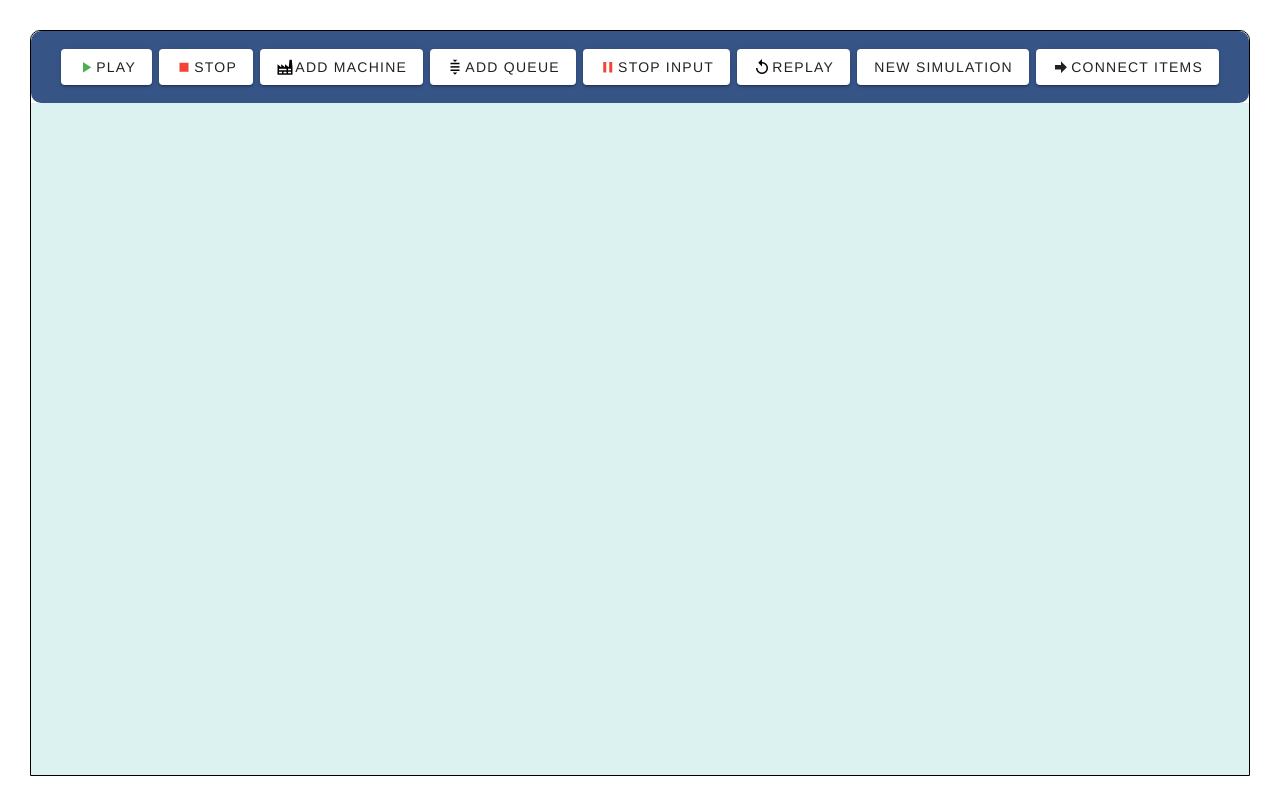
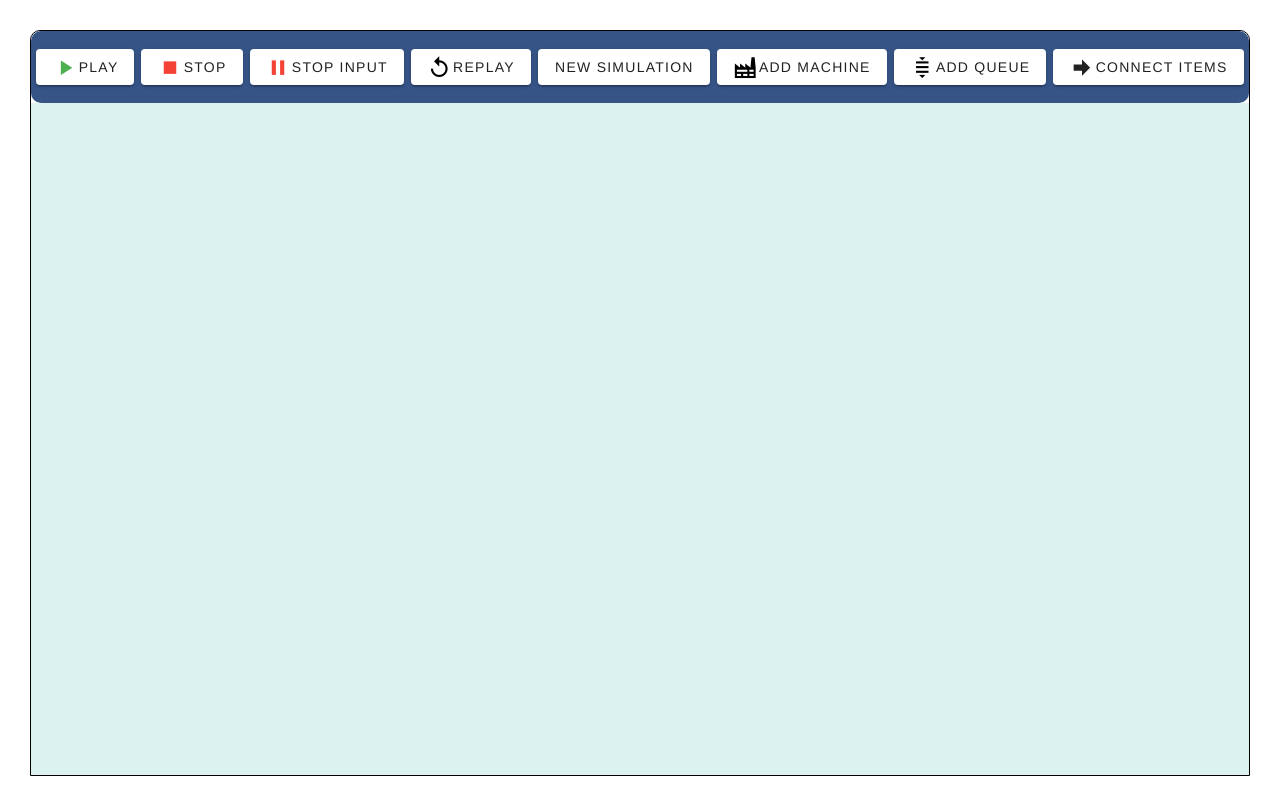
Before and after one commit to abdelrahmanbassam/Producer-Simulation, a Vue app in the folder frontend/: page / in a window 1280 px wide. Built offline with nearby package versions, Linux system fonts and the light colour scheme.

Commit message:
button sequence

```diff
--- a/frontend/src/components/taskBar.vue
+++ b/frontend/src/components/taskBar.vue
@@ -1,7 +1,7 @@
 <template>
   <div class="hello">
     <v-btn class="btn" v-for="(but,index) in buttons" :key="index" @click="handleclick(index)" :class="{ 'clicked': clickedButton === index }" :disabled=disablebutton[index] >
-      <v-icon v-if="icons[index]!==''" :color="iconcolors[index]">{{ icons[index] }}</v-icon>
+      <v-icon v-if="icons[index]!==''" :color="iconcolors[index]" size="25">{{ icons[index] }}</v-icon>
       {{ but }}</v-btn>
   </div>
 </template>
@@ -13,9 +13,9 @@ export default {
   name: 'taskBar',
   data:()=>({
 
-    buttons:["play","Stop","Add Machine","Add Queue","Stop input","Replay", "New Simulation",'connect items'],
-    icons:["mdi-play","mdi-stop",'mdi-factory','mdi-queue-first-in-last-out','mdi-pause','mdi-replay','','mdi-arrow-right-bold'],
-    iconcolors:["green",'red','black','black','red','black','black'],
+    buttons:["play","Stop","Stop input","Replay","New Simulation", "Add Machine","Add Queue",'connect items'],
+    icons:["mdi-play","mdi-stop",'mdi-pause','mdi-replay','','mdi-factory','mdi-queue-first-in-last-out','mdi-arrow-right-bold'],
+    iconcolors:["green",'red','red','black','black','black','black'],
     disablebutton:Array(8).fill(false),
     clickedButton:null,
     customcolors:[],
@@ -44,29 +44,26 @@ export default {
           this.stop();
           break
         case 2:
-          this.addMachine();
+        this.stopInput();
           break;
         case 3:
-          this.addQueue();
+          this.replay();
           break;
         case 4:
-          this.stopInput();
-          break;
-        case 5:
-          this.replay();
-          break;
-        case 6:
-          this.clickedButton=null;
+        this.clickedButton=null;
           this.disablebutton[2]=false;
           this.disablebutton[3]=false;
           this.disablebutton[7]=false;
           this.newSim();
           break;
+        case 5:
+          this.addMachine();
+          break;
+        case 6:
+          this.addQueue();
+          break;
         case 7:
           this.addArrow();
-          break;
-        case 8:
-          this.isActive=true;
           break;
       }
 
```
